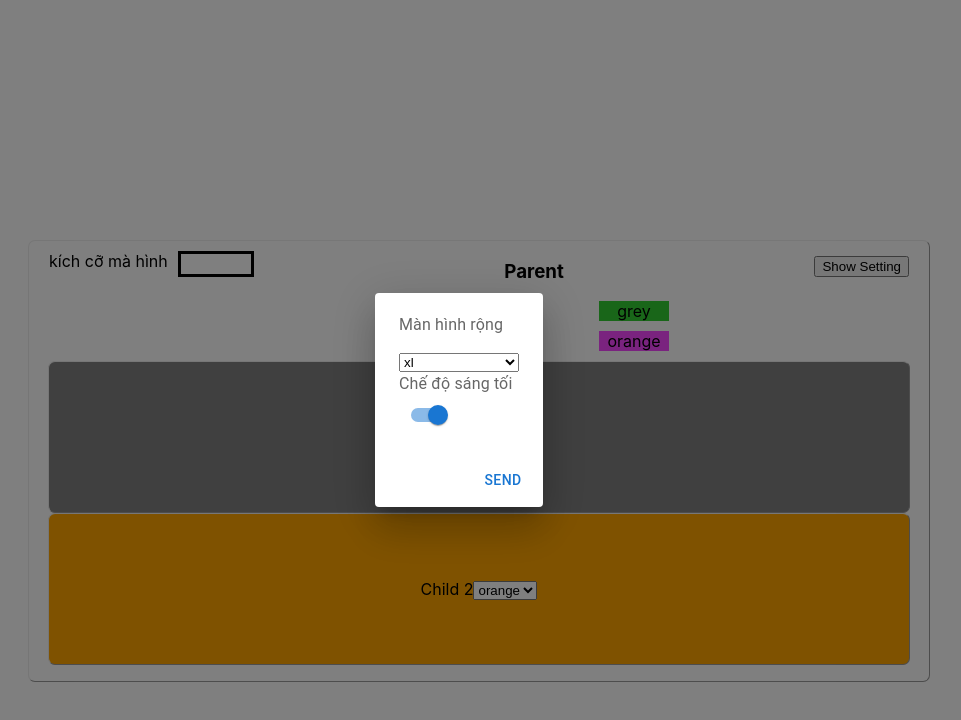
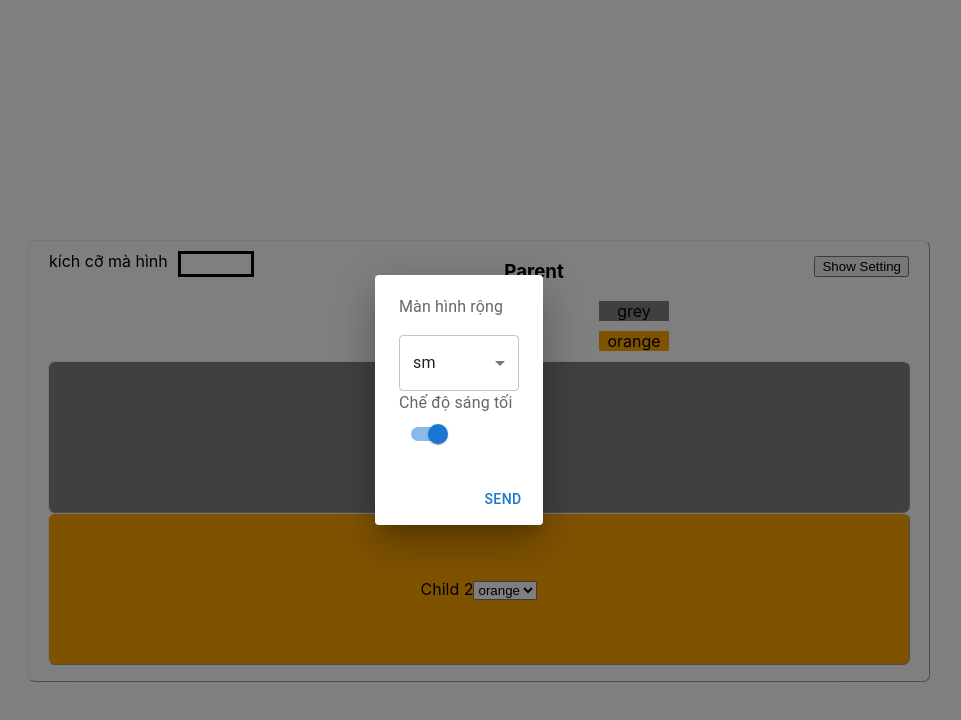
Before and after one commit to hoaiphuong123/parent_change_color, a React (Create React App) app: page / in a window 1280 px wide. Both pictures are taken after a click on the button "Show Setting". Shown: the top 720 px of the page, without its empty margins (181-1142 px from the left). Built offline with nearby package versions, Linux system fonts and the light colour scheme.

Commit message:
updateSEND-dialog

```diff
--- a/src/App.js
+++ b/src/App.js
@@ -51,7 +51,7 @@ function App() {
         <DialogParent open={open} onClose={HandClickClose} onSend={handleSend} />
         <div className="lablesize">
           <label htmlFor="lable3">kích cỡ mà hình</label>
-          <div className="boxlable"> </div>
+          <div className="boxlable"> {send} </div>
         </div>
         <h3 className="parent">Parent</h3>
         <div className="Boxmenu">
@@ -59,7 +59,9 @@ function App() {
             <div className="rowlable1">
               <label htmlFor="lable1"> Màu của child 1</label>
             </div>
-            <div className="square1">{color1}</div>
+            <div className="square1" style={{ backgroundColor: color1 }}>
+              {color1}
+            </div>
           </div>
         </div>
         <div className="Boxmenu">
@@ -67,7 +69,9 @@ function App() {
             <div className="rowlable2">
               <label htmlFor="lable2">Màu của child 2</label>
             </div>
-            <div className="square2">{color2}</div>
+            <div className="square2" style={{ backgroundColor: color2 }}>
+              {color2}
+            </div>
           </div>
         </div>
         <div className="Boxmenu">
--- a/src/compoments/Dialog.js
+++ b/src/compoments/Dialog.js
@@ -1,4 +1,4 @@
-import React, { useState } from 'react';
+import React from 'react';
 import Box from '@mui/material/Box';
 import Button from '@mui/material/Button';
 import Dialog from '@mui/material/Dialog';
@@ -6,40 +6,49 @@ import DialogActions from '@mui/material/DialogActions';
 import DialogContent from '@mui/material/DialogContent';
 import DialogContentText from '@mui/material/DialogContentText';
 import FormControl from '@mui/material/FormControl';
+import Select from '@mui/material/Select';
 import Switch from '@mui/material/Switch';
+import MenuItem from '@mui/material/MenuItem';
 import PropTypes from 'prop-types';
 
 DialogParent.propTypes = {
   onClose: PropTypes.func.isRequired,
-  open: PropTypes.string.isRequired,
+  open: PropTypes.bool.isRequired,
   onSend: PropTypes.func.isRequired,
-  selectValue: PropTypes.string.isRequired,
 };
 const label = { inputProps: { 'aria-label': 'Switch demo' } };
 
 export default function DialogParent({ onClose, open, onSend }) {
-  const [size, setSize] = useState('');
-  const handlerSize = (e) => {
-    setSize(e.target.value);
-  };
-  const changeHandler = (e) => {
-    e.preventDefault();
-    console.log({ size });
-  };
+  const [maxWidth, setMaxWidth] = React.useState('sm');
+  // const handleMaxWidthChange = (event) => {
+  //   setMaxWidth(
+  //     // @ts-expect-error autofill of arbitrary value is not handled.
+  //     event.target.value,
+  //   );
+  // };
   return (
     <div>
-      <form onSubmit={changeHandler}>
-        <Dialog open={open} onClose={onClose}>
+      <form>
+        <Dialog open={open}>
           <div>
             <DialogContent>
               <DialogContentText>Màn hình rộng</DialogContentText>
               <Box>
-                <FormControl sx={{ mt: 2, minWidth: 120 }} onChange={handlerSize}>
-                  <select onChange={onSend}>
-                    <option value="xl">xl</option>
-                    <option value="lg">lg</option>
-                    <option value="md"> md</option>
-                  </select>
+                <FormControl sx={{ mt: 2, minWidth: 120 }}>
+                  <Select
+                    onChange={onSend}
+                    value={maxWidth}
+                    inputProps={{
+                      name: 'max-width',
+                      id: 'max-width',
+                    }}
+                  >
+                    <MenuItem value="xs">xs</MenuItem>
+                    <MenuItem value="sm">sm</MenuItem>
+                    <MenuItem value="md">md</MenuItem>
+                    <MenuItem value="lg">lg</MenuItem>
+                    <MenuItem value="xl">xl</MenuItem>
+                  </Select>
                 </FormControl>
                 <DialogContentText>Chế độ sáng tối</DialogContentText>
                 <div>
@@ -47,8 +56,8 @@ export default function DialogParent({ onClose, open, onSend }) {
                 </div>
               </Box>
             </DialogContent>
-            <DialogActions onSubmit={changeHandler}>
-              <Button type="submit" value="Send">
+            <DialogActions>
+              <Button type="submit" value="Send" onClick={onClose}>
                 SEND
               </Button>
             </DialogActions>
--- a/src/compoments/menu1.js
+++ b/src/compoments/menu1.js
@@ -11,11 +11,11 @@ Menu.propTypes = {
 export default function Menu({ color, label, onSetColor, colorOptions }) {
   return (
     <div className="Boxmenu1" style={{ backgroundColor: color }}>
-      <text>{label}</text>
+      {label}
       <form>
         <label>
           <select onChange={onSetColor}>
-            <text>{color}</text>
+            {color}
             {colorOptions.map((op, idx) => (
               <option key={idx} value={op} style={{ color: op }}>
                 {op}
--- a/src/compoments/menu2.js
+++ b/src/compoments/menu2.js
@@ -15,7 +15,7 @@ export default function Menupa({ onSetColor1, color1, label1 }) {
       <form>
         <label>
           <select onChange={onSetColor1}>
-            <text>{color1}</text>
+            {color1}
             <option value="Pink" style={{ color: 'Pink' }}>
               Pink
             </option>
--- a/src/compoments/menuMain.js
+++ b/src/compoments/menuMain.js
@@ -43,7 +43,7 @@ function Menu1({ color, label, onSetColor }) {
       <form>
         <label>
           <select onChange={onSetColor}>
-            <text>{color}</text>
+            {color}
             <option value="grey" style={{ color: 'grey' }}>
               grey
             </option>
```
